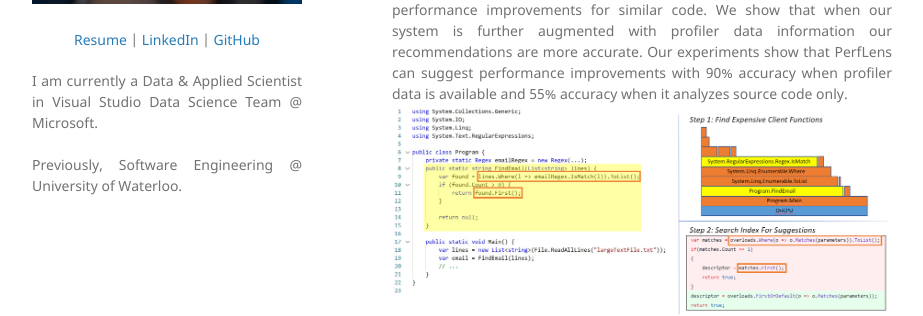
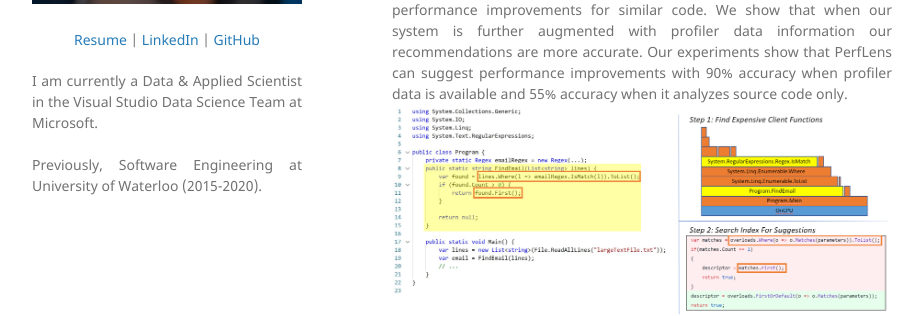
Before and after one commit to glGarg/glgarg.github.io, a Jekyll site: the page built from index.md, in a window 1280 px wide. Shown: the part 444-760 px from the top of the page, without its empty margins (178-1101 px from the left). Built offline with Jekyll 4.4.1, drawn with Linux system fonts in a browser that asks for light colours; our own code applies the rules of GitHub Pages for plain Markdown files.

Commit message:
Update markdown.

```diff
--- a/_config.yml
+++ b/_config.yml
@@ -10,9 +10,9 @@ description:
   </p>
 
   <p align="justify">
-  I am currently a Data & Applied Scientist in Visual Studio Data Science Team @ Microsoft.
+  I am currently a Data & Applied Scientist in the Visual Studio Data Science Team at Microsoft.
   <br><br>
-  Previously, Software Engineering @ University of Waterloo.
+  Previously, Software Engineering at University of Waterloo (2015-2020).
   <br><br>
   </p>
 
```
